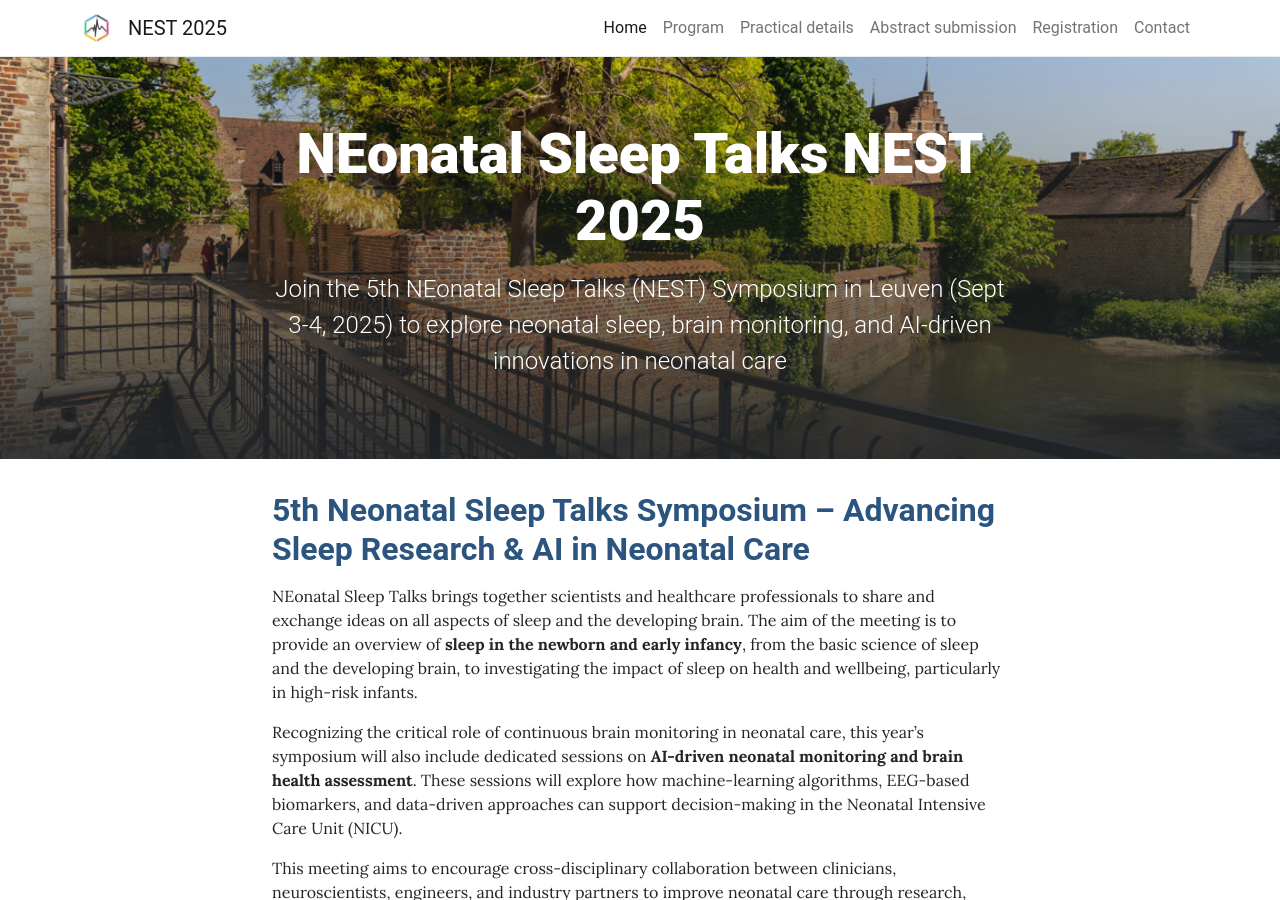
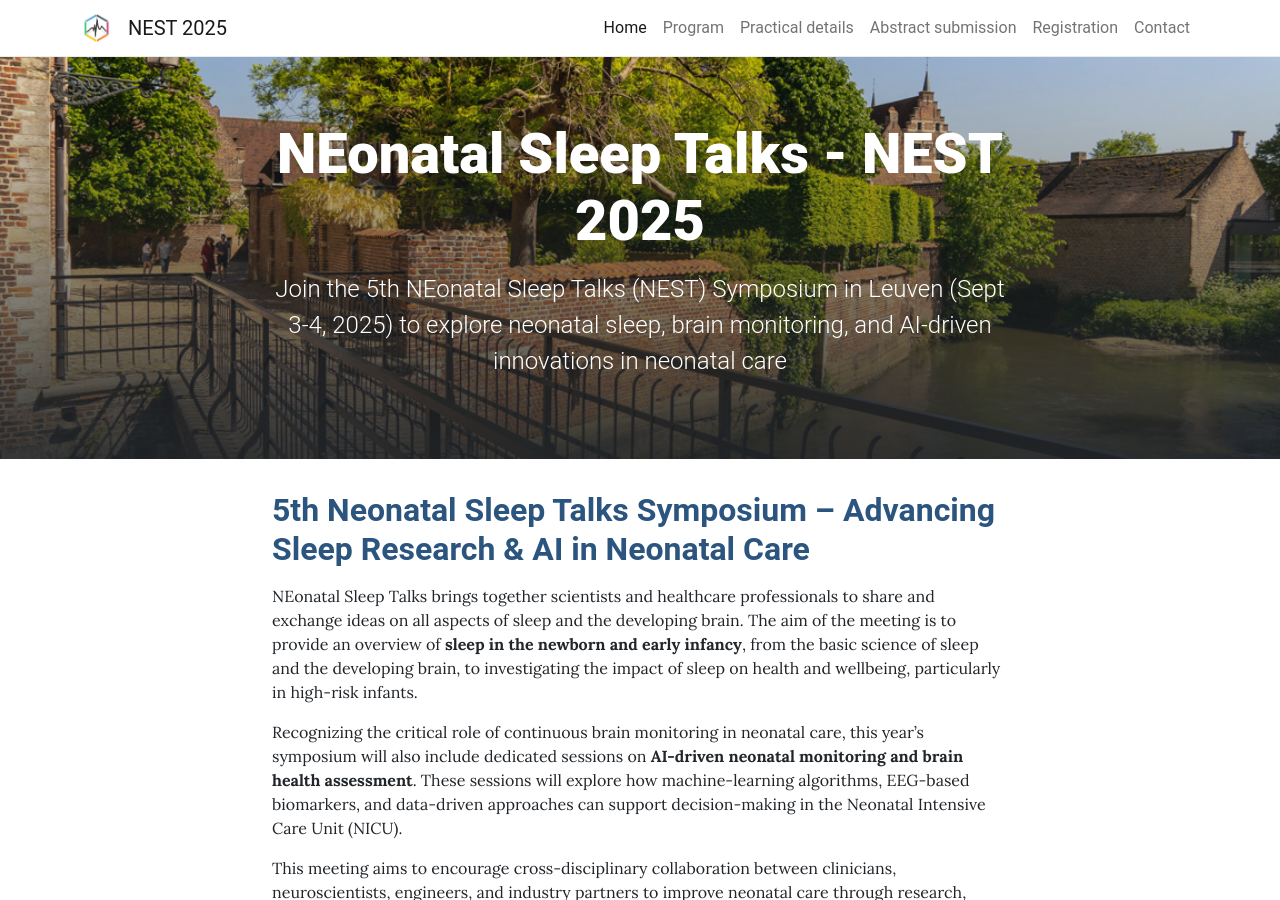
Before and after one commit to nestconf25/nestconf25.github.io, a Jekyll site: the page built from pages/home.md, in a window 1280 px wide and 900 px high. Built offline with Jekyll 4.4.1, drawn with Linux system fonts in a browser that asks for light colours.

```diff
--- a/pages/home.md
+++ b/pages/home.md
@@ -1,6 +1,6 @@
 ---
 layout: home
-title: "NEonatal Sleep Talks NEST 2025"
+title: "NEonatal Sleep Talks - NEST 2025"
 description: "Join the 5th NEonatal Sleep Talks (NEST) Symposium in Leuven (Sept 3-4, 2025) to explore neonatal sleep, brain monitoring, and AI-driven innovations in neonatal care"
 keywords: "neonatal sleep, infant sleep conference, neonatal intensive care, NICU monitoring, AI in neonatal care, newborn brain development, EEG monitoring, neonatal neurophysiology"
 author: "Neonatal Sleep Talks"
```
